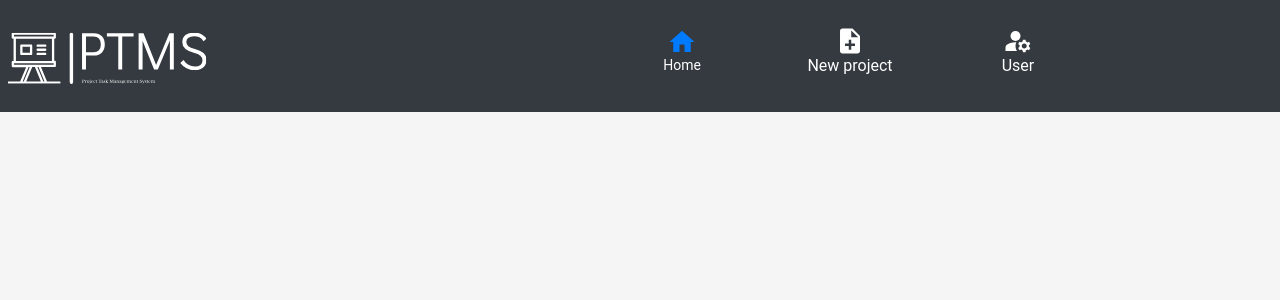
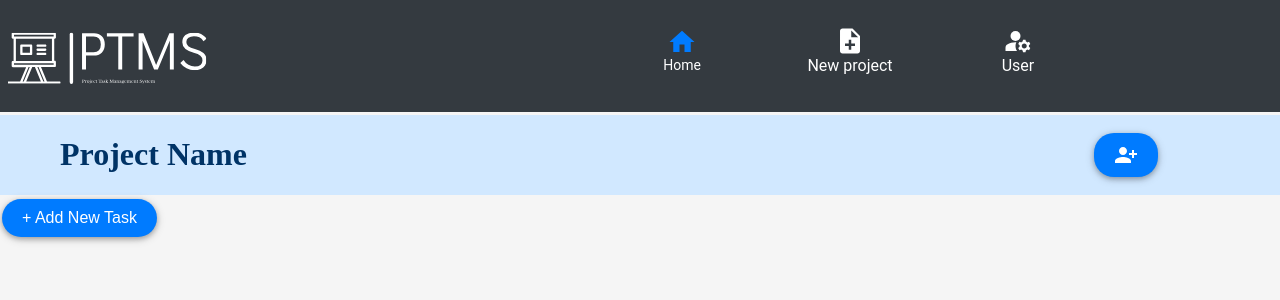
Before and after one commit to ptms-org/ptms-frontend, a React (Vite) app in the folder PTMS/: page / in a window 1280 px wide. Shown: the top 300 px of the page. Built offline with nearby package versions, Linux system fonts and the light colour scheme.

Commit message:
6-PTMS-changed css

```diff
--- a/PTMS/src/App.css
+++ b/PTMS/src/App.css
@@ -9,6 +9,7 @@ html {
 }
 
 body {
-  background: #f5f5f5;
+  background:#F5F5F5;
   margin: auto;
+  padding-top: 115px;
 }
--- a/PTMS/src/App.tsx
+++ b/PTMS/src/App.tsx
@@ -3,8 +3,9 @@ import {
   RouterProvider,
 } from "react-router-dom";
 import "./App.css";
-import { Layout } from "./features/Layout/Layout";
+import { Layout } from "./features/layout/Layout";
 import { pathsURL } from "./common/paths";
+import { ProjectSite } from "./features/projectSite/ProjectSite";
 
 const router = createBrowserRouter([
   {
@@ -13,7 +14,7 @@ const router = createBrowserRouter([
     children: [
       {
         index: true,
-        element: <>Home</>
+        element: <ProjectSite/>
       },
       {
         path: pathsURL.createProject,
```
